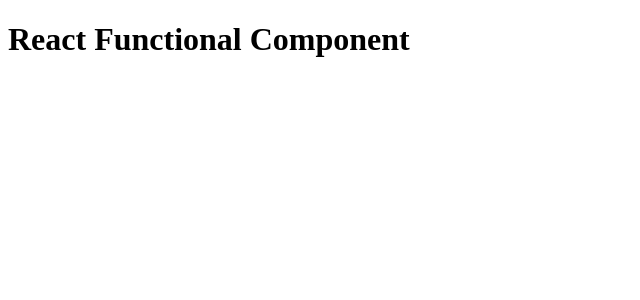
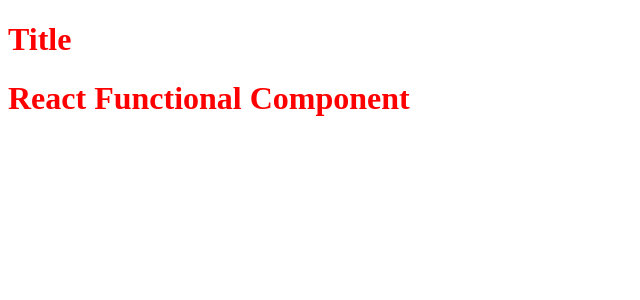
Before and after one commit to anishpalkar/react-basics, a React (Vite) app: page / in a window 1280 px wide. Shown: the top 300 px of the page, without its empty margins (0-640 px from the left). Built offline with nearby package versions, Linux system fonts and the light colour scheme.

Commit message:
Component Compostion

```diff
--- a/App.js
+++ b/App.js
@@ -3,20 +3,17 @@
 
 // JSX Element => Babel transpiles => ReactElement => ReactElement(JS Object) => HTMLELement(render)
 
-const heading = <h1 id="heading">React from JSX</h1>;
+const Title = () => {
+  return <h1 className="heading">Title</h1>;
+};
 
-//React Functional Component
+//Component Composition = using component in another component
 const HeadingComponent = () => (
   <div>
+    <Title />
     <h1 className="heading">React Functional Component</h1>
   </div>
 );
-//No need to write return in the above function and we have parenthesis, below is another way of writing  same code
-/*
-const HeadingComponent = () => {
-  return <h1 className="heading">React Functional Component</h1>
-};
-*/
 
 const root = ReactDOM.createRoot(document.getElementById("root"));
 
--- a/index.css
+++ b/index.css
@@ -1,3 +1,3 @@
-#heading{
-    color: red;
+.heading {
+  color: red;
 }
```
